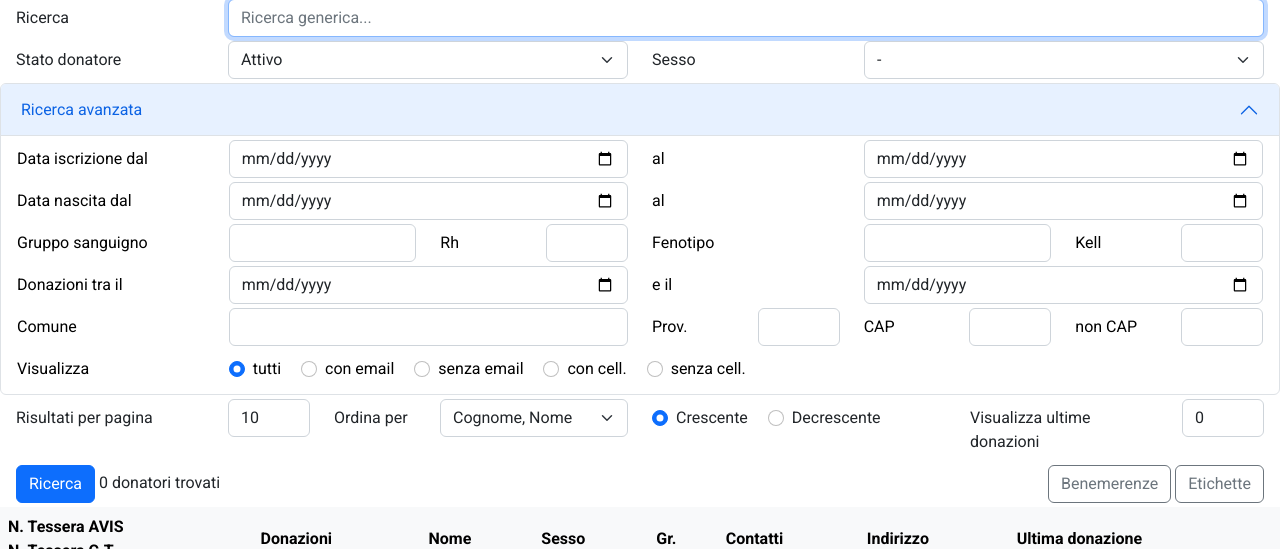
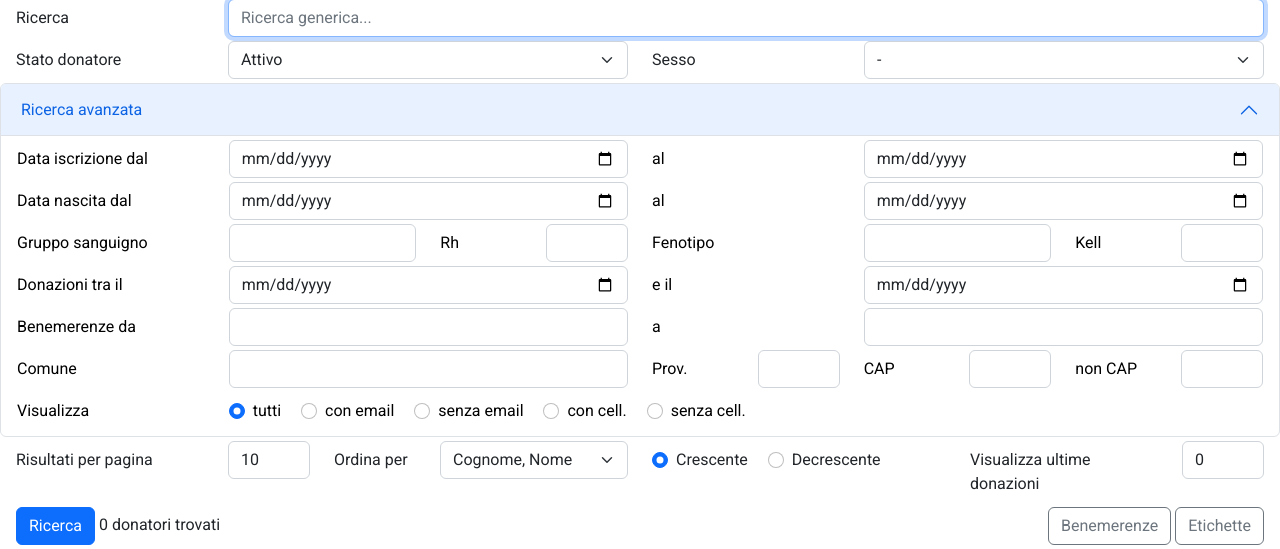
Before and after one commit to dennybiasiolli/gestione-donatori, a Django app: page /donatori/ in a window 1280 px wide, after a click on "Ricerca avanzata". Shown: the part 65-614 px from the top of the page. Run offline with Django 4.2, Linux system fonts and the light colour scheme; the visitor is signed in with stand-in values (Sample User, id 1); data comes from the database, SQL or seed files in the repository; data that the repository does not hold is empty.

Commit message:
adding filter by num_benemerenze from...to

```diff
--- a/avis/templates/avis/donatore_list.html
+++ b/avis/templates/avis/donatore_list.html
@@ -147,6 +147,18 @@
                     <label class="col-sm-2 col-form-label">e il</label>
                     <div class="col-sm-4">
                         <input type="date" class="form-control" name="data_donazione_al" value="{{ data_donazione_al }}" />
+                    </div>
+                </div>
+
+                <div class="m-1 row">
+                    <label class="col-sm-2 col-form-label">Benemerenze da</label>
+                    <div class="col-sm-4">
+                        <input type="number" class="form-control" name="benemerenze_da" value="{{ benemerenze_da }}" min="0" />
+                    </div>
+
+                    <label class="col-sm-2 col-form-label">a</label>
+                    <div class="col-sm-4">
+                        <input type="number" class="form-control" name="benemerenze_a" value="{{ benemerenze_a }}" min="0" />
                     </div>
                 </div>
 
--- a/avis/views.py
+++ b/avis/views.py
@@ -113,6 +113,12 @@ class DonatoreListView(ListView):
         data_donazione_al = self.request.GET.get('data_donazione_al', None)
         if data_donazione_al:
             data_donazione_al = datetime.date.fromisoformat(data_donazione_al)
+        benemerenze_da = self.request.GET.get('benemerenze_da', None)
+        if benemerenze_da:
+            benemerenze_da = int(benemerenze_da)
+        benemerenze_a = self.request.GET.get('benemerenze_a', None)
+        if benemerenze_a:
+            benemerenze_a = int(benemerenze_a)
         cap = self.request.GET.get('cap', None)
         cap_diverso = self.request.GET.get('cap_diverso', None)
         filter_donatori = self.request.GET.get('filter_donatori', '')
@@ -174,6 +180,10 @@ class DonatoreListView(ListView):
             qs = qs.filter(donazioni__data_donazione__gte=data_donazione_dal)
         if data_donazione_al:
             qs = qs.filter(donazioni__data_donazione__lte=data_donazione_al)
+        if benemerenze_da:
+            qs = qs.filter(num_benemerenze__gte=benemerenze_da)
+        if benemerenze_a:
+            qs = qs.filter(num_benemerenze__lte=benemerenze_a)
         if cap:
             qs = qs.filter(cap__icontains=cap)
         if cap_diverso:
@@ -231,6 +241,8 @@ class DonatoreListView(ListView):
             'data_donazione_al': data_donazione_al.isoformat()
             if data_donazione_al
             else '',
+            'benemerenze_da': benemerenze_da if benemerenze_da else '',
+            'benemerenze_a': benemerenze_a if benemerenze_a else '',
             'cap': cap or '',
             'cap_diverso': cap_diverso or '',
             'filter_donatori': filter_donatori or '',
@@ -248,6 +260,8 @@ class DonatoreListView(ListView):
                 or kell
                 or data_donazione_dal
                 or data_donazione_al
+                or benemerenze_da
+                or benemerenze_a
                 or comune
                 or provincia
                 or cap
```
